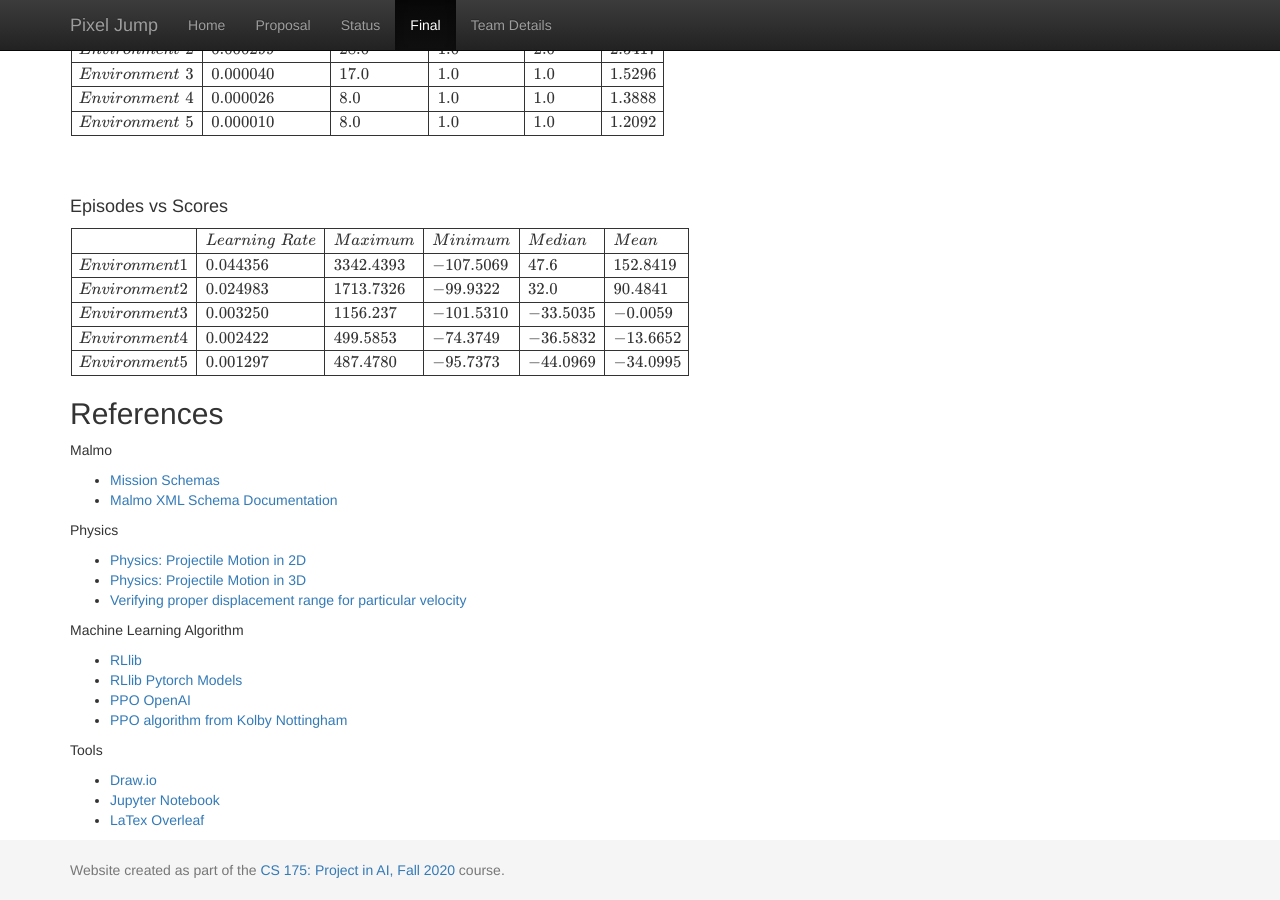
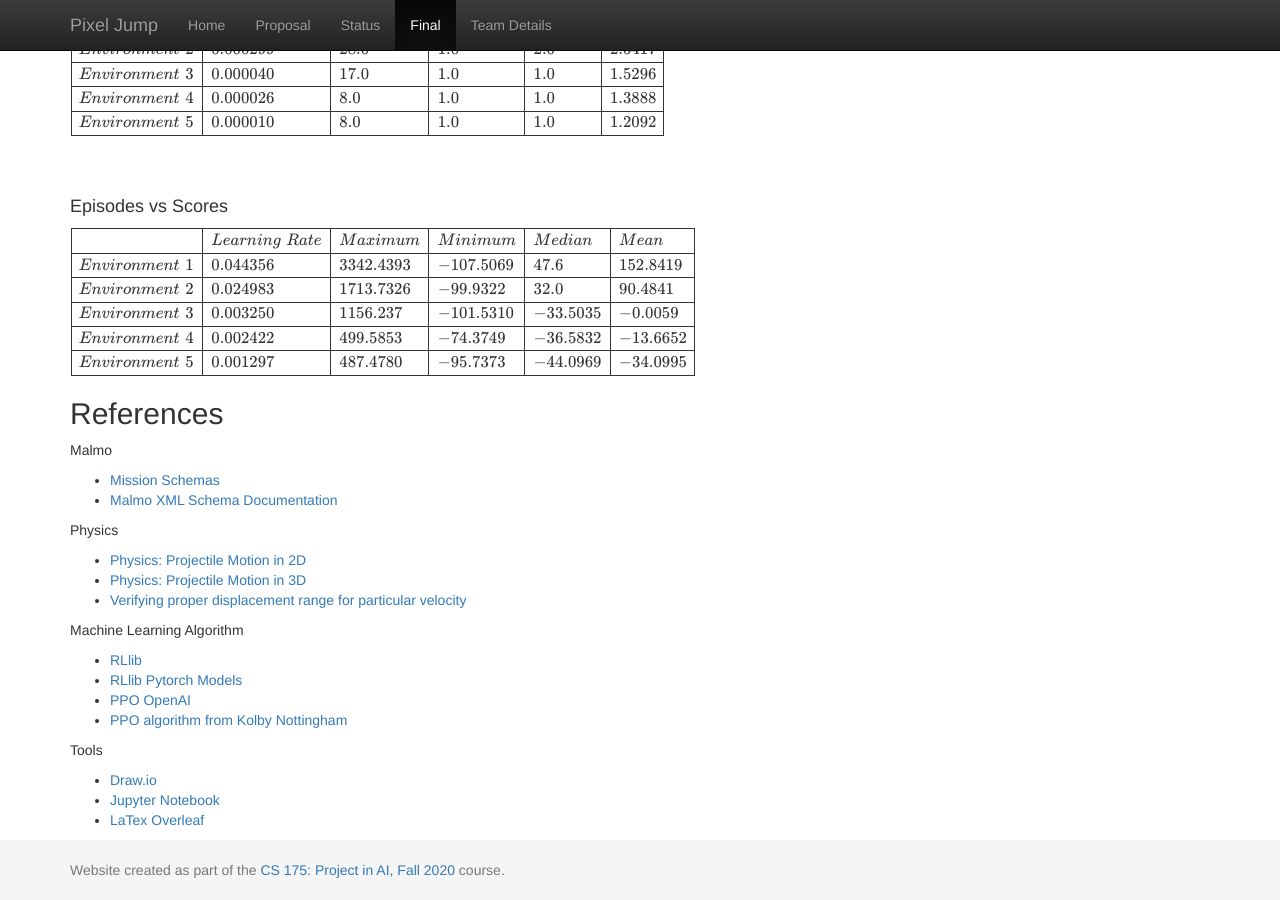
Before and after one commit to bikaylee/Jump-Jump, a Jekyll site: the page built from docs/final.md, in a window 1280 px wide and 900 px high, scrolled down 10065 px. Built offline with Jekyll 4.4.1, drawn with Linux system fonts in a browser that asks for light colours; our own code applies the rules of GitHub Pages for plain Markdown files; formulas are drawn with MathJax 3.

Commit message:
Update final.md

```diff
--- a/docs/final.md
+++ b/docs/final.md
@@ -229,11 +229,11 @@ $$
 \begin{array}{|l|l|l|l|l|l|}
 \hline
                   & Learning\,\, Rate & Maximum   & Minimum   & Median   & Mean     \\ \hline
-Environment     1 & 0.044356          & 3342.4393 & -107.5069 & 47.6     & 152.8419 \\ \hline
-Environment     2 & 0.024983          & 1713.7326 & -99.9322  & 32.0     & 90.4841  \\ \hline
-Environment     3 & 0.003250          & 1156.237  & -101.5310 & -33.5035 & -0.0059  \\ \hline
-Environment     4 & 0.002422          & 499.5853  & -74.3749  & -36.5832 & -13.6652 \\ \hline
-Environment     5 & 0.001297          & 487.4780  & -95.7373  & -44.0969 & -34.0995 \\ \hline
+Environment\,\, 1 & 0.044356          & 3342.4393 & -107.5069 & 47.6     & 152.8419 \\ \hline
+Environment\,\, 2 & 0.024983          & 1713.7326 & -99.9322  & 32.0     & 90.4841  \\ \hline
+Environment\,\, 3 & 0.003250          & 1156.237  & -101.5310 & -33.5035 & -0.0059  \\ \hline
+Environment\,\, 4 & 0.002422          & 499.5853  & -74.3749  & -36.5832 & -13.6652 \\ \hline
+Environment\,\, 5 & 0.001297          & 487.4780  & -95.7373  & -44.0969 & -34.0995 \\ \hline
 \end{array}
 $$
 
```
